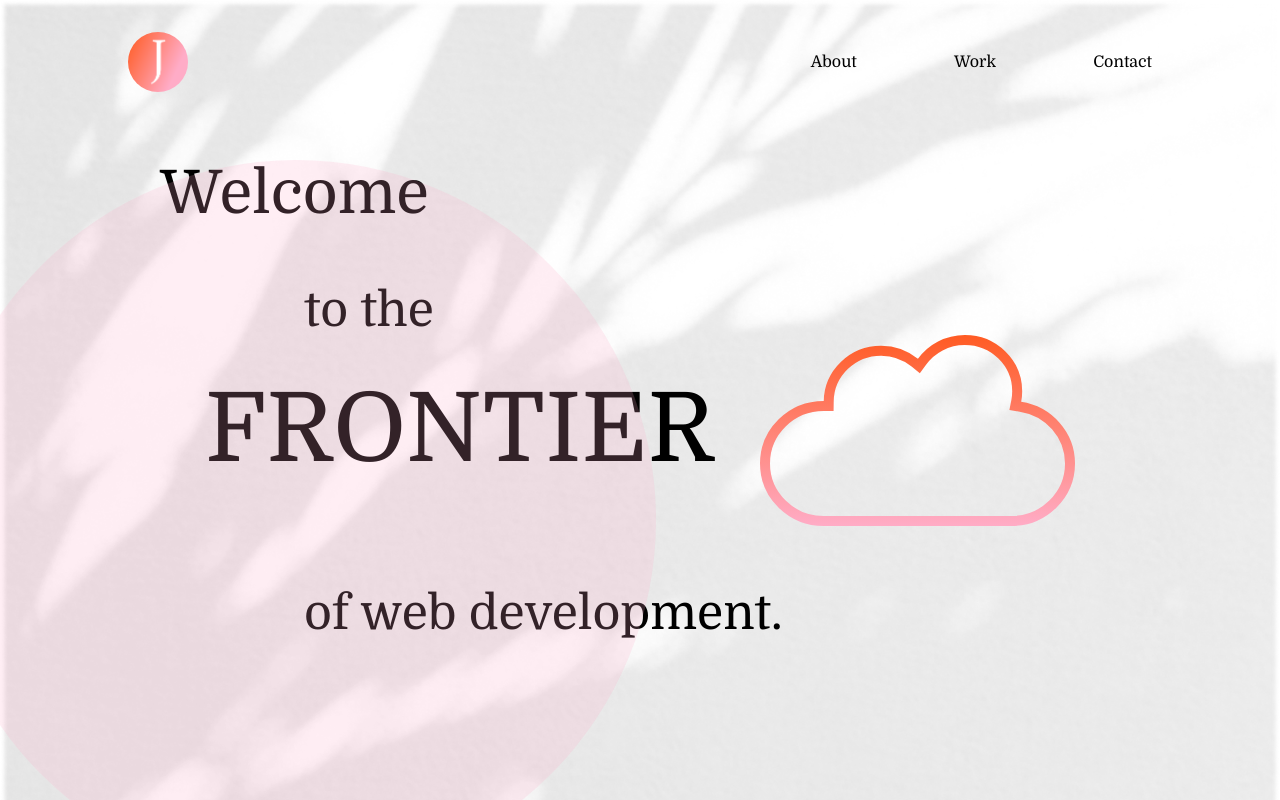
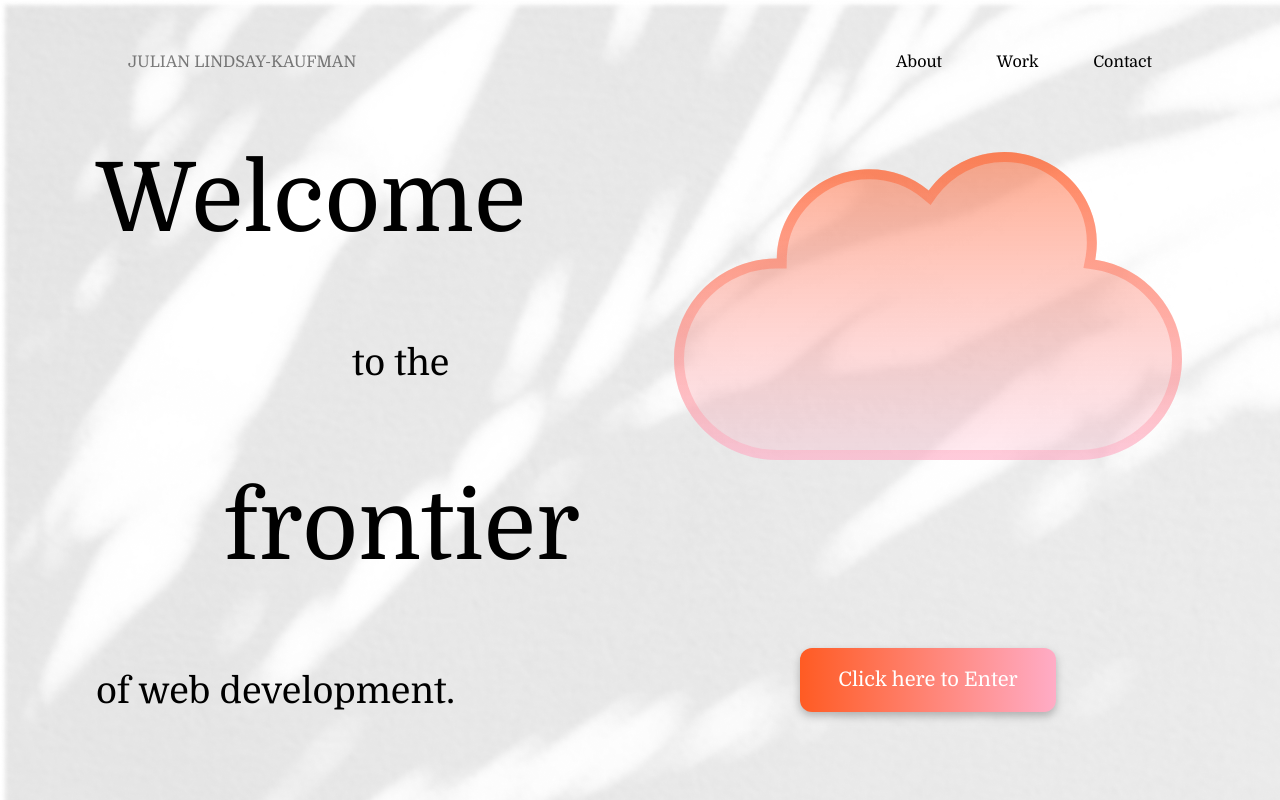
Before and after one commit to julianlk522/portfo, a Next.js app: page / in a window 1280 px wide. Built offline with nearby package versions, Linux system fonts and the light colour scheme.

Commit message:
replace navbar logo with text, split index.tsx into 2 main columns and start updating with new layout, update Cloud.svg, add Click to Enter button, add borderColor and dropShadow customizations in tailwind.config, start on work.tsx content

```diff
--- a/components/Navbar.tsx
+++ b/components/Navbar.tsx
@@ -6,18 +6,22 @@ export default function Navbar() {
 	return (
 		<nav
 			id='navbar'
-			className='fixed top-0 left-0 px-32 mt-8 flex justify-between items-center h-[7.5vh] w-full overflow-hidden'
+			className='fixed top-0 left-0 w-full px-32 py-8 flex justify-between items-center'
 		>
-			<div id='imgContainer' className='w-[7.5vh] h-full'>
-				<Link href='/' passHref>
-					<Image
+			<Link href='/' passHref>
+				{/* <Image
 						src={logo}
 						alt='logo'
 						objectFit='contain'
 						className='rounded-full cursor-pointer'
-					/>
-				</Link>
-			</div>
+					/> */}
+				<h3
+					id='logoText'
+					className='cursor-pointer uppercase h-[7.5vh] w-full flex items-center opacity-50'
+				>
+					Julian Lindsay-Kaufman
+				</h3>
+			</Link>
 
 			<ul id='navLinks' className='w-1/3 flex justify-between ist-none'>
 				<li>
--- a/pages/_app.tsx
+++ b/pages/_app.tsx
@@ -3,9 +3,9 @@ import Navbar from '../components/Navbar'
 
 function MyApp({ Component, pageProps }) {
 	return (
-		<div id='container' className='w-full h-full'>
+		<div id='container' className='bg-mainBg h-[100vh] w-[100vw]'>
+			<Navbar />
 			<Component {...pageProps} />
-			<Navbar />
 		</div>
 	)
 }
--- a/pages/index.tsx
+++ b/pages/index.tsx
@@ -4,7 +4,7 @@ import cloud from '../public/Cloud.svg'
 
 export default function Home() {
 	return (
-		<div className='p-8 bg-mainBg bg-cover h-full flex flex-col justify-center relative overflow-hidden'>
+		<div className='h-full p-8 flex flex-col justify-center relative overflow-hidden'>
 			<Head>
 				<title>Julian's Portfolio</title>
 				<meta
@@ -14,22 +14,32 @@ export default function Home() {
 				<link rel='icon' href='/favicon.ico' />
 			</Head>
 
-			<main id='hero' className='px-32 mt-16'>
-				<h2 className='text-6xl'>Welcome</h2>
-				<h3 className='text-5xl ml-[15%] mt-16'>to the</h3>
-				<div
-					id='cloudContainer'
-					className='flex justify-evenly items-center'
+			<main id='hero' className='px-16 mt-16 flex justify-between'>
+				<section
+					id='textSection'
+					className='flex flex-col h-full w-[40vw]'
 				>
-					<h2 className='text-8xl'>FRONTIER</h2>
-					<Image src={cloud} alt='illustration' />
-				</div>
-				<h3 className='text-5xl ml-[15%] my-16'>of web development.</h3>
-
-				<div
-					id='circleSplotch'
-					className='bg-[#FFACC6] bg-opacity-20 rounded-full overflow-hidden w-[90vh] h-[90vh] absolute top-[20%] left-[-5%]'
-				></div>
+					<h2 className='text-8xl'>Welcome</h2>
+					<h3 className='text-4xl ml-[50%] mt-24'>to the</h3>
+					<h2 className='text-8xl ml-[25%] mt-24'>frontier</h2>
+					<h3 className='text-4xl mt-24'>of web development.</h3>
+					{/* <div
+						id='circleSplotch'
+						className='bg-[#FFACC6] bg-opacity-20 rounded-full overflow-hidden w-[90vh] h-[90vh] absolute top-[20%] left-[-5%]'
+					></div> */}
+				</section>
+				<section
+					id='mediaSection'
+					className='flex flex-col justify-between items-center h-full w-[40vw]'
+				>
+					<Image src={cloud} alt='illustration' layout='intrinsic' />
+					<button
+						id='continueButton'
+						className='text-xl text-white w-1/2 h-16 rounded-xl bg-gradient-to-r from-[#FF5B23] to-[#FFACC6] drop-shadow-mediumDark'
+					>
+						Click here to Enter
+					</button>
+				</section>
 			</main>
 
 			{/* <h1>Hi there, welcome to my website!</h1>
--- a/pages/work.tsx
+++ b/pages/work.tsx
@@ -1,15 +1,16 @@
 import pill from '../public/pill.png'
+import socialScreenshot from '../public/socialScreenshot.png'
 import Image from 'next/image'
 
 export default function Work() {
 	return (
 		<div
 			id='workContainer'
-			className='p-16 bg-mainBgFaded bg-cover h-full flex flex-col justify-evenly text-center relative overflow-hidden'
+			className='py-8 px-16 bg-mainBgFaded bg-cover h-full flex flex-col justify-evenly text-center relative overflow-hidden'
 		>
 			<div
 				id='pillWrapperDiv'
-				className='h-[75%] w-1/2 absolute left-[-27%] top-[20%]'
+				className='h-[75%] w-1/2 absolute left-[-22%] top-[20%]'
 			>
 				<Image
 					src={pill}
@@ -24,13 +25,13 @@ export default function Work() {
 			<section id='projectsSection' className='flex w-full h-[60%]'>
 				<article
 					id='projectsSectionComments'
-					className='w-[40%] flex flex-col justify-between items-center py-16 pr-16'
+					className='w-[40%] flex flex-col justify-between items-center p-16'
 				>
-					<p>
+					<p className='text-xl'>
 						Here you can find links to some of my projects and the
 						code behind them.
 					</p>
-					<p>
+					<p className='text-xl'>
 						A stack summary is provided for each project to help you
 						narrow your focus.
 					</p>
@@ -38,23 +39,33 @@ export default function Work() {
 
 				<div
 					id='projectsGrid'
-					className='w-[60%] grid grid-rows-2 grid-cols-3 gap-x-16 gap-y-8 items-center'
+					className='w-[60%] grid grid-rows-2 grid-cols-3 gap-4 items-center'
 				>
 					<div
+						id='gridSection1'
+						className='relative overflow-hidden w-full h-full rounded-[3rem] border-4 border-[#FF5B23] col-start-1 col-span-2'
+					>
+						<p className='absolute bottom-[-20%] left-[10%] w-[80%] text-xs'>
+							React, Redux, NodeJS, Express, MongoDB, Material UI
+						</p>
+						<Image
+							src={socialScreenshot}
+							alt='a Social Media app for pet owners'
+							className='object-cover'
+							layout='fill'
+						/>
+					</div>
+					<div
 						id='gridSection2'
-						className='w-full h-full rounded-[3rem] bg-red-500 col-start-1 col-span-2'
-					></div>
-					<div
-						id='gridSection1'
-						className='w-full h-full rounded-[3rem] bg-red-500'
+						className='w-full h-full rounded-[3rem] border-4 border-[#FF5B23]'
 					></div>
 					<div
 						id='gridSection3'
-						className='w-full h-full rounded-[3rem] bg-red-500'
+						className='w-full h-full rounded-[3rem] border-4 border-[#FF5B23]'
 					></div>
 					<div
 						id='gridSection4'
-						className='w-full h-full rounded-[3rem] bg-red-500 col-start-2 col-span-2'
+						className='w-full h-full rounded-[3rem] border-4 border-[#FF5B23] col-start-2 col-span-2'
 					></div>
 				</div>
 			</section>
--- a/tailwind.config.js
+++ b/tailwind.config.js
@@ -10,6 +10,12 @@ module.exports = {
 				mainBg: "url('../public/bg.png')",
 				mainBgFaded: "url('../public/bgFaded.png')",
 			},
+			borderColor: {
+				softLightPink: 'rgba(255, 172, 198, 0.5)',
+			},
+			dropShadow: {
+				mediumDark: '0px 4px 4px rgba(0, 0, 0, 0.25)',
+			},
 		},
 	},
 	plugins: [],
```
Also changed, not shown: public/Cloud.svg, public/socialScreenshot.png (added).
